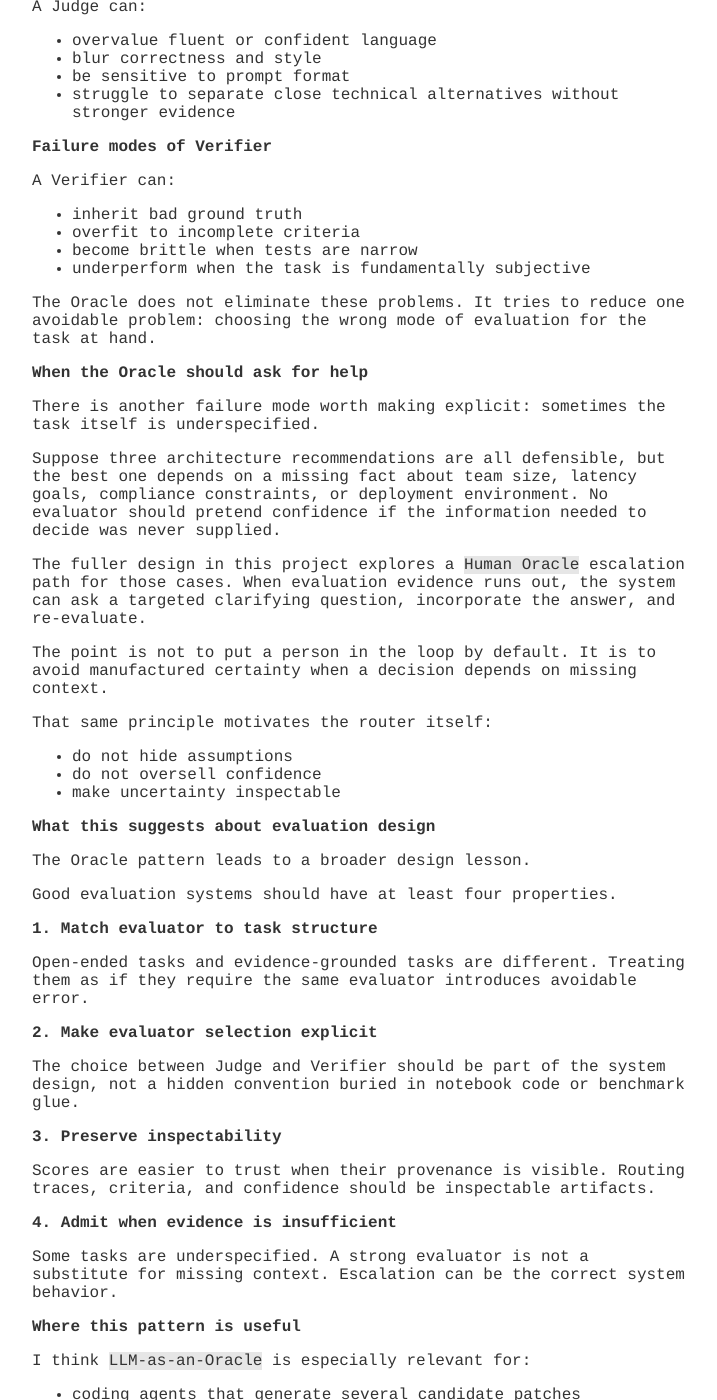
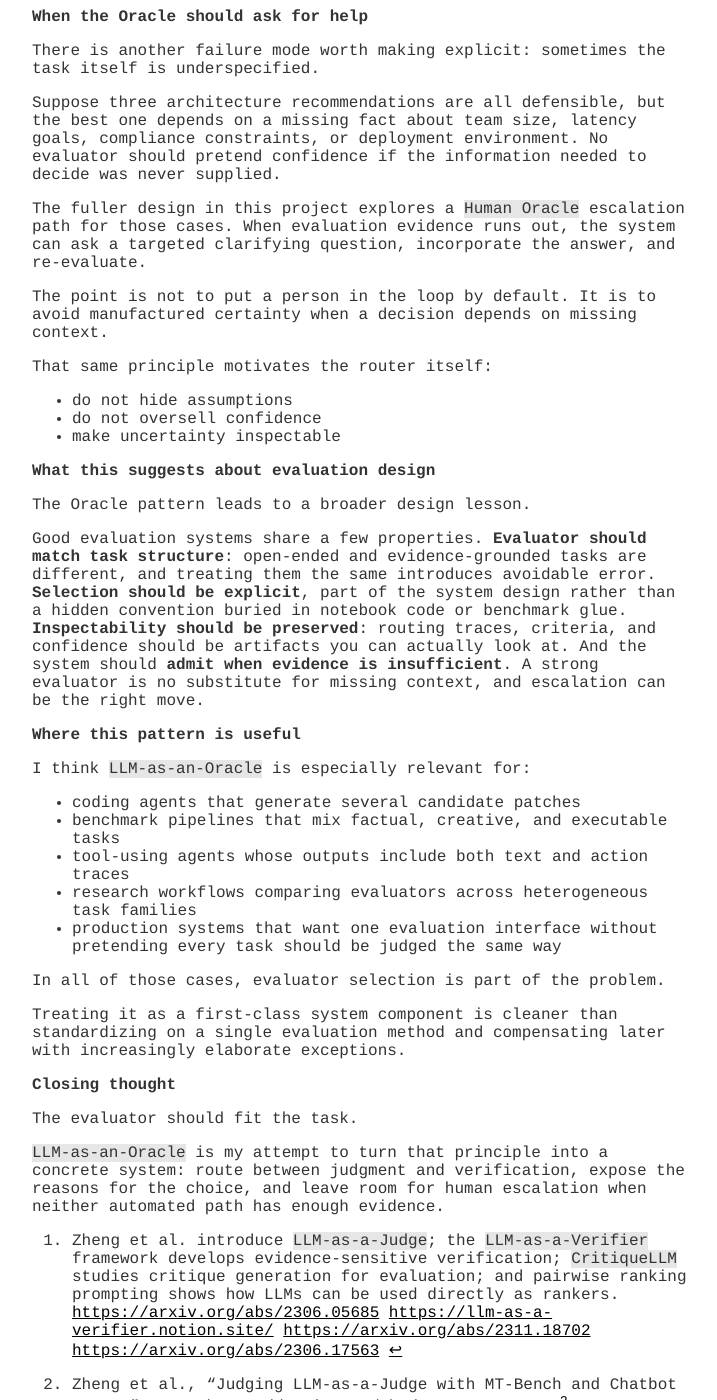
Before and after one commit to hsanchez/hsanchez.github.io, a Jekyll site: the page built from posts/notes/_posts/2026-05-13-llm-as-an-oracle.md, in a window 1280 px wide and 1400 px high, scrolled down 8773 px. Shown: the whole window, without its empty margins (278-995 px from the left). Built offline with Jekyll 4.4.1, drawn with Linux system fonts in a browser that asks for light colours; some of the changed text lies outside the part shown.

Commit message:
update llm as an oracle blog post

```diff
--- a/posts/notes/_posts/2026-05-13-llm-as-an-oracle.md
+++ b/posts/notes/_posts/2026-05-13-llm-as-an-oracle.md
@@ -141,21 +138,15 @@
 That last point is important. A Verifier tries to squeeze more discriminative
 signal out of the evaluator than a single coarse score can provide.
 
-The Judge asks, "Which answer seems better under this rubric?"
-
-The Verifier asks, "Which trajectory survives the strongest evidence-sensitive
-checks available for this task?"
-
-Those are related questions, but not the same question.
+The Judge is asking which answer seems better under a rubric; the Verifier is
+asking which trajectory survives the strongest evidence-sensitive checks
+available. Related questions, but not the same one.
 
 ## What the Oracle adds
 
 If Judge and Verifier are both useful, a natural response is to expose both and
-let the caller choose.
-
-That is necessary, but insufficient.
-
-Many workflows mix task types:
+let the caller choose. That's necessary but not sufficient. Many workflows mix
+task types:
 
 - an agent may produce code patches, explanations, and planning notes
 - a benchmark may combine factual QA, long-form reasoning, and executable tasks
@@ -267,10 +258,9 @@
 - every policy vote
 - a human-readable reasoning trace
 
-This is one of the parts I care about most.
-
-Evaluation pipelines already accumulate ambiguity. A score without a path to
-understanding how it was obtained is difficult to debug. The Oracle makes one
+I care about this part the most, because evaluation pipelines already
+accumulate ambiguity. A score without a path to understanding how it was
+obtained is hard to debug. The Oracle makes one
 critical source of ambiguity observable: why this evaluator was chosen in the
 first place.
 
@@ -428,21 +418,15 @@
 
 ### Failure modes of Judge
 
-A Judge can:
-
-- overvalue fluent or confident language
-- blur correctness and style
-- be sensitive to prompt format
-- struggle to separate close technical alternatives without stronger evidence
+A Judge can overvalue fluent or confident language, blur correctness and
+style, and struggle to separate close technical alternatives without stronger
+evidence.
 
 ### Failure modes of Verifier
 
-A Verifier can:
-
-- inherit bad ground truth
-- overfit to incomplete criteria
-- become brittle when tests are narrow
-- underperform when the task is fundamentally subjective
+A Verifier has its own failure modes. It inherits bad ground truth, can
+overfit to incomplete criteria, becomes brittle when tests are narrow, and
+quietly underperforms on tasks that are fundamentally subjective.
 
 The Oracle does not eliminate these problems. It tries to reduce one avoidable
 problem: choosing the wrong mode of evaluation for the task at hand.
@@ -474,27 +458,15 @@
 
 The Oracle pattern leads to a broader design lesson.
 
-Good evaluation systems should have at least four properties.
-
-### 1. Match evaluator to task structure
-
-Open-ended tasks and evidence-grounded tasks are different. Treating them as if
-they require the same evaluator introduces avoidable error.
-
-### 2. Make evaluator selection explicit
-
-The choice between Judge and Verifier should be part of the system design, not a
-hidden convention buried in notebook code or benchmark glue.
-
-### 3. Preserve inspectability
-
-Scores are easier to trust when their provenance is visible. Routing traces,
-criteria, and confidence should be inspectable artifacts.
-
-### 4. Admit when evidence is insufficient
-
-Some tasks are underspecified. A strong evaluator is not a substitute for missing
-context. Escalation can be the correct system behavior.
+Good evaluation systems share a few properties. **Evaluator should match task
+structure**: open-ended and evidence-grounded tasks are different, and treating
+them the same introduces avoidable error. **Selection should be explicit**,
+part of the system design rather than a hidden convention buried in notebook
+code or benchmark glue. **Inspectability should be preserved**: routing
+traces, criteria, and confidence should be artifacts you can actually look at.
+And the system should **admit when evidence is insufficient**. A strong
+evaluator is no substitute for missing context, and escalation can be the
+right move.
 
 ## Where this pattern is useful
 
```
Also changed, not shown: other parts of posts/notes/_posts/2026-05-13-llm-as-an-oracle.md (+2 -5 lines).
